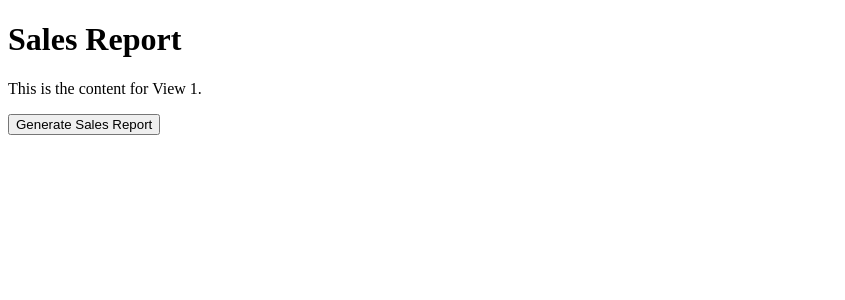
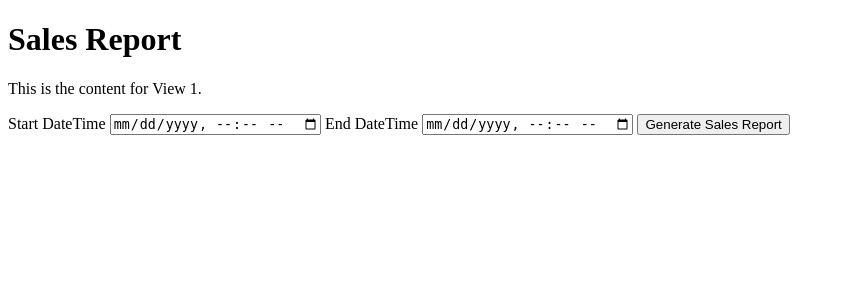
Before and after one commit to CSCE315-Spring23/CSCE315_Project3_11, a Django app: template Project3_11/templates/salesReport.html in a window 1280 px wide. Shown: the part 153-453 px from the top of the page, without its empty margins (0-845 px from the left). Run offline with Django 3.2, Linux system fonts and the light colour scheme; the template is opened without the code that fills it, so the values that code supplies are empty.

Commit message:
tried working on the salesReportGeneration but getting connect issues

```diff
--- a/Project3_11/templates/salesReport.html
+++ b/Project3_11/templates/salesReport.html
@@ -6,6 +6,10 @@
     <form method="POST" action="{% url 'salesReportGeneration' %}">
         {% csrf_token %}
         {# maybe has input #}
+        <label for="startDate">Start DateTime</label>
+        <input type="datetime-local" id="startDate" name="startDate">
+        <label for="endDate">End DateTime</label>
+        <input type="datetime-local" id="endDate" name="endDate">
         <button type="submit">Generate Sales Report</button>
     </form>
     {% block salesReportContent %}
```
Also changed, not shown: Project3_11/pos/views.py (+6 -3 lines).
